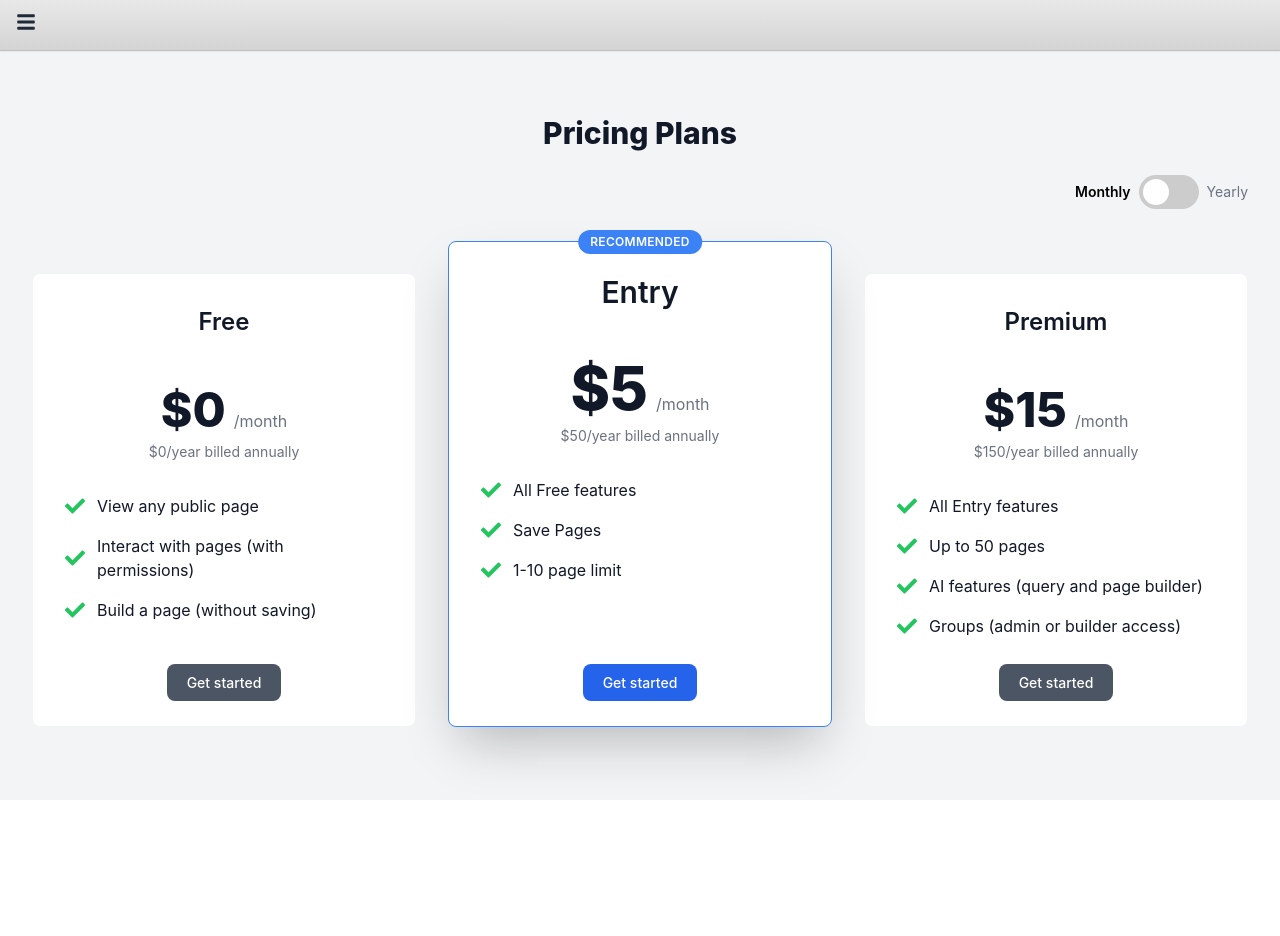
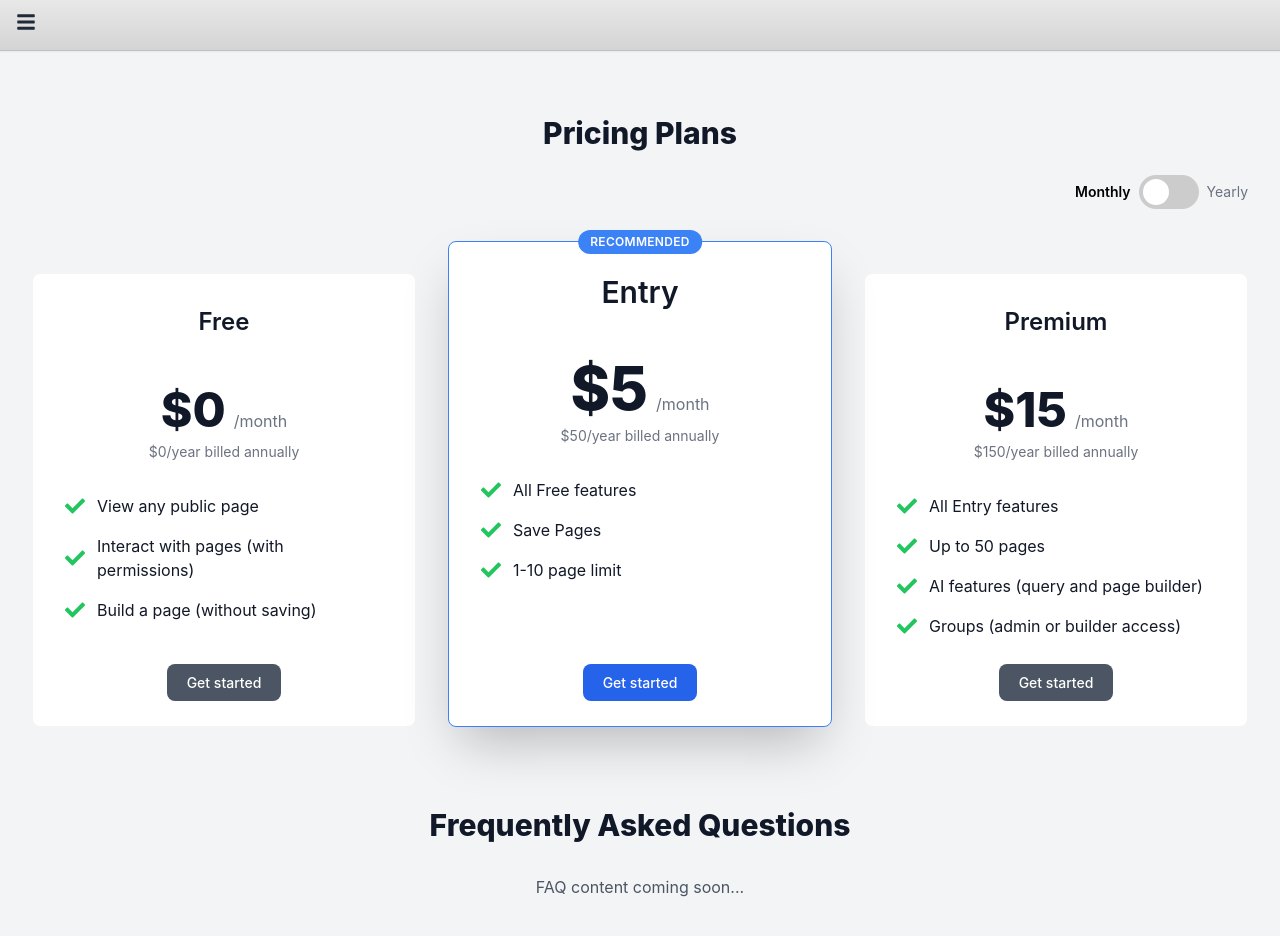
Before and after one commit to cyberjungle-io/subconnect, a React (Create React App) app: page /pricing in a window 1280 px wide. Shown: the top 936 px of the page. Before the commit the page ends 800 px from the top, so only its background shows below. Built offline with nearby package versions, Linux system fonts and the light colour scheme.

Commit message:
Added a FAQ section to the pricing page

```diff
--- a/src/pages/PricingPage.jsx
+++ b/src/pages/PricingPage.jsx
@@ -32,6 +32,16 @@ const PricingTier = ({ title, monthlyPrice, yearlyPrice, features, isPopular, is
       <a href="#" className={`text-white font-medium rounded-lg text-sm px-5 py-2.5 text-center ${isPopular ? 'bg-blue-600 hover:bg-blue-700' : 'bg-gray-600 hover:bg-gray-700'}`}>
         Get started
       </a>
+    </div>
+  </div>
+);
+
+const FAQSection = () => (
+  <div className="mt-20">
+    <h2 className="text-3xl font-extrabold text-gray-900 mb-8 text-center">Frequently Asked Questions</h2>
+    <div className="max-w-3xl mx-auto">
+      {/* FAQ items will go here */}
+      <p className="text-center text-gray-600">FAQ content coming soon...</p>
     </div>
   </div>
 );
@@ -95,6 +105,7 @@ const PricingPage = () => {
               <PricingTier key={index} {...tier} isYearly={isYearly} />
             ))}
           </div>
+          <FAQSection />
         </div>
       </div>
     </div>
```
